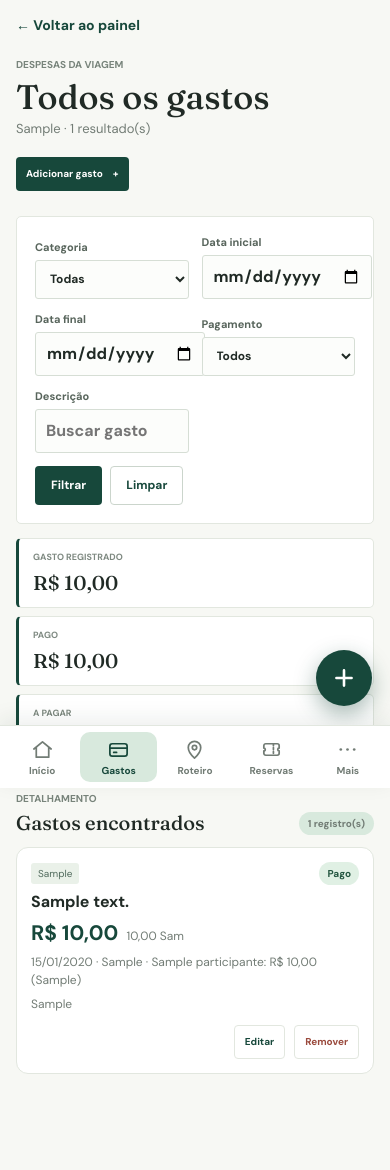
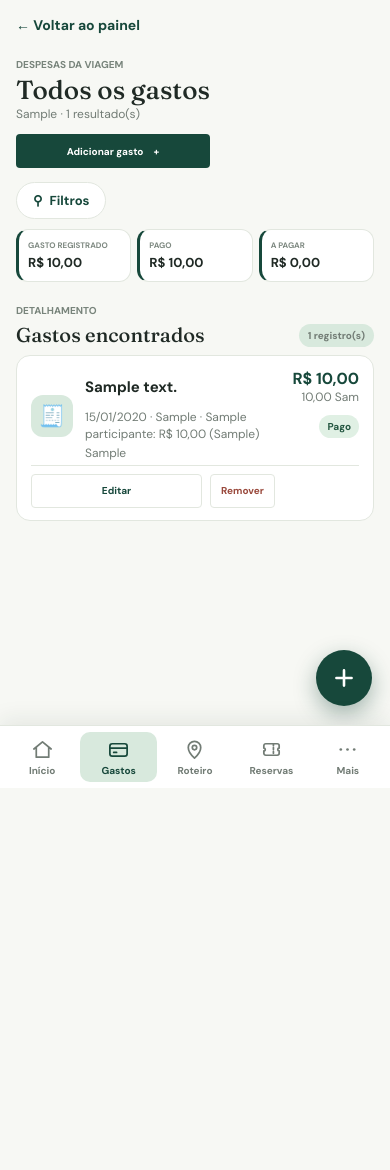
Before and after one commit to vitimrcosta/travel-budget-flask, a Flask app: page /trips/1/expenses in a window 390 px wide. Shown: the part 56-1226 px from the top of the page. After the commit the page ends 838 px from the top, so only its background shows below. Run offline with Flask 3, Linux system fonts and the light colour scheme; tables that the repository leaves empty hold one stand-in row (values such as "Sample post"); some libraries are stand-ins or nearby versions.

Commit message:
Mobile redesign step 2: cleaner lists, collapsible filters, expense icons
Co-authored-by: Copilot <223556219+Copilot@users.noreply.github.com>

```diff
--- a/static/app.css
+++ b/static/app.css
@@ -925,3 +925,53 @@ td { padding: 13px 8px; border-top: 1px solid var(--line); color: #626e65; font-
 @media print {
   .trip-switcher, .m-list { display: none !important; }
 }
+/* Listas móveis (etapa 2) */
+.filters-check, .filters-toggle-btn, .expense-card-icon { display: none; }
+
+@media screen and (max-width: 720px) {
+  .page-heading { flex-direction: column; align-items: stretch; gap: 12px; margin-bottom: 14px; }
+  .page-heading h1 { margin: 4px 0 2px; font-size: 26px; }
+  .page-heading .subheading { margin: 0; font-size: 12px; }
+  .page-heading > .button-primary, .heading-actions { width: 100%; }
+  .heading-actions { flex-direction: column-reverse; }
+  .heading-actions .button, .page-heading > .button-primary { width: 100%; justify-content: center; }
+  .heading-actions .button-secondary { min-height: 40px; background: transparent; }
+
+  .filters-toggle-btn { display: inline-flex; align-items: center; gap: 7px; align-self: flex-start; margin: 0 0 10px; padding: 9px 16px; border: 1px solid var(--line); border-radius: 999px; color: var(--green); background: var(--white); font-size: 13px; font-weight: 700; cursor: pointer; -webkit-tap-highlight-color: transparent; }
+  .filters-toggle-btn em { padding: 2px 8px; border-radius: 999px; color: white; background: var(--green); font-size: 10px; font-style: normal; }
+  .filters-check:not(:checked) ~ .expense-filters { display: none; }
+  .filters-check:checked + .filters-toggle-btn { background: var(--mint); }
+  .expense-filters { margin: 0 0 12px; padding: 14px; border-radius: 14px; }
+  .filter-form { grid-template-columns: 1fr 1fr; gap: 10px; }
+  .filter-form .filter-search, .filter-form .filter-actions { grid-column: 1 / -1; }
+  .filter-actions { display: grid; grid-template-columns: 1fr 1fr; gap: 8px; }
+
+  .filtered-totals { grid-template-columns: 1fr 1fr 1fr; gap: 6px; margin-bottom: 16px; }
+  .filtered-total-card { gap: 4px; padding: 10px 9px; border-radius: 12px; }
+  .filtered-totals span { font-size: 8px; }
+  .filtered-totals strong { font-size: 13px; font-family: inherit; font-weight: 800; }
+  .expense-results-heading { margin-bottom: 8px; }
+  .expense-scroll-hint { display: none; }
+
+  .expense-card { position: relative; grid-template-columns: 42px minmax(0, 1fr) auto; align-items: center; gap: 2px 12px; padding: 12px 14px; border-radius: 14px; }
+  .expense-card-top { display: contents; }
+  .expense-card-icon { display: grid; grid-row: 1 / span 3; width: 42px; height: 42px; place-items: center; border-radius: 12px; background: var(--mint); font-size: 21px; }
+  .expense-card-top .category-label { display: none; }
+  .expense-card-top .payment-status { grid-column: 3; grid-row: 2; justify-self: end; }
+  .expense-card h3 { grid-column: 2; grid-row: 1; font-size: 15px; }
+  .expense-card-amount { grid-column: 3; grid-row: 1; flex-direction: column; align-items: flex-end; gap: 0; }
+  .expense-card-amount strong { font-size: 16px; }
+  .expense-card-meta { grid-column: 2; grid-row: 2; }
+  .expense-card-note { grid-column: 2 / -1; }
+  .expense-card .row-actions { grid-column: 1 / -1; justify-content: stretch; gap: 8px; padding-top: 8px; border-top: 1px solid var(--line); }
+  .expense-card .row-actions > *, .expense-card .row-actions form { flex: 1; display: flex; }
+
+  .activity-day-heading h2 { font-size: 16px; }
+  .activity-card, .reservation-card { grid-template-columns: 1fr; gap: 8px; padding: 14px; border-left-width: 4px; border-radius: 14px; }
+  .activity-card-time, .reservation-card-date { display: flex; align-items: center; gap: 8px; padding: 0; }
+  .reservation-card-date > span:first-child { display: none; }
+  .activity-card-actions { display: grid; grid-auto-flow: column; grid-auto-columns: 1fr; justify-content: stretch; gap: 8px; padding-top: 10px; border-top: 1px solid var(--line); }
+  .activity-card-actions > *, .activity-card-actions form { width: 100%; }
+  .activity-card-actions .activity-action-link { display: flex; width: 100%; min-height: 40px; align-items: center; justify-content: center; border-radius: 10px; }
+  .pagination { padding-bottom: 8px; }
+}
--- a/templates/activities.html
+++ b/templates/activities.html
@@ -5,6 +5,9 @@
     <div><a class="back-link" href="{{ url_for('dashboard', trip_id=trip.id) }}#atividades">← Voltar ao painel</a><span class="eyebrow">ROTEIRO DA VIAGEM</span><h1>Atividades</h1><p class="subheading">{{ trip.destino }} · {{ result_count }} resultado(s)</p></div>
     <div class="heading-actions"><a class="button button-secondary" href="{{ url_for('itinerary_print', trip_id=trip.id) }}">Imprimir roteiro</a><a class="button button-primary" href="{{ url_for('activity_form', trip_id=trip.id) }}">Adicionar atividade <span aria-hidden="true">+</span></a></div>
   </div>
+
+  {% set has_filters = filters.values()|select|list|length > 0 %}
+  <input type="checkbox" id="filters-toggle" class="filters-check" {% if has_filters %}checked{% endif %}><label class="filters-toggle-btn" for="filters-toggle"><span aria-hidden="true">⚲</span> Filtros{% if has_filters %} <em>ativos</em>{% endif %}</label>
 
   <section class="expense-filters" aria-label="Filtros das atividades">
     <form method="get" action="{{ url_for('activities_list', trip_id=trip.id) }}" class="filter-form">
--- a/templates/expenses.html
+++ b/templates/expenses.html
@@ -5,6 +5,9 @@
     <div><a class="back-link" href="{{ url_for('dashboard', trip_id=trip.id) }}#gastos">← Voltar ao painel</a><span class="eyebrow">DESPESAS DA VIAGEM</span><h1>Todos os gastos</h1><p class="subheading">{{ trip.destino }} · {{ result_count }} resultado(s)</p></div>
     <a class="button button-primary" href="{{ url_for('expense_form', trip_id=trip.id) }}">Adicionar gasto <span aria-hidden="true">+</span></a>
   </div>
+
+  {% set has_filters = filters.values()|select|list|length > 0 %}
+  <input type="checkbox" id="filters-toggle" class="filters-check" {% if has_filters %}checked{% endif %}><label class="filters-toggle-btn" for="filters-toggle"><span aria-hidden="true">⚲</span> Filtros{% if has_filters %} <em>ativos</em>{% endif %}</label>
 
   <section class="expense-filters" aria-label="Filtros dos gastos">
     <form method="get" action="{{ url_for('expenses_list', trip_id=trip.id) }}" class="filter-form">
@@ -32,7 +35,7 @@
     <div class="expense-cards">
       {% for expense in expenses %}
         <article class="expense-card">
-          <div class="expense-card-top"><span class="category-label">{{ expense.categoria }}</span><span class="payment-status {% if expense|payment_status == 'Pago' %}paid{% elif expense|payment_status == 'Parcial' %}partial{% endif %}">{{ expense|payment_status }}</span></div>
+          <div class="expense-card-top"><span class="expense-card-icon" aria-hidden="true">{{ expense.categoria|category_icon }}</span><span class="category-label">{{ expense.categoria }}</span><span class="payment-status {% if expense|payment_status == 'Pago' %}paid{% elif expense|payment_status == 'Parcial' %}partial{% endif %}">{{ expense|payment_status }}</span></div>
           <h3>{{ expense.descricao }}</h3>
           <div class="expense-card-amount"><strong>{{ expense.valor_em_brl|money }}</strong>{% if expense.moeda != "BRL" %}<small>{{ expense.valor_original|money(expense.moeda) }}</small>{% endif %}</div>
           <p class="expense-card-meta">{{ expense.data_gasto }}{% if expense.forma_pagamento %} · {{ expense.forma_pagamento }}{% endif %}{% if expense.pagamentos %} · {{ expense.pagamentos|payment_people }}{% endif %}</p>
--- a/templates/reservations.html
+++ b/templates/reservations.html
@@ -5,6 +5,9 @@
     <div><a class="back-link" href="{{ url_for('dashboard', trip_id=trip.id) }}#reservas">← Voltar ao painel</a><span class="eyebrow">CONFIRMAÇÕES DA VIAGEM</span><h1>Reservas</h1><p class="subheading">{{ trip.destino }} · {{ result_count }} resultado(s)</p></div>
     <a class="button button-primary" href="{{ url_for('reservation_form', trip_id=trip.id) }}">Adicionar reserva <span aria-hidden="true">+</span></a>
   </div>
+
+  {% set has_filters = filters.values()|select|list|length > 0 %}
+  <input type="checkbox" id="filters-toggle" class="filters-check" {% if has_filters %}checked{% endif %}><label class="filters-toggle-btn" for="filters-toggle"><span aria-hidden="true">⚲</span> Filtros{% if has_filters %} <em>ativos</em>{% endif %}</label>
 
   <section class="expense-filters" aria-label="Filtros das reservas">
     <form method="get" action="{{ url_for('reservations_list', trip_id=trip.id) }}" class="filter-form">
```
